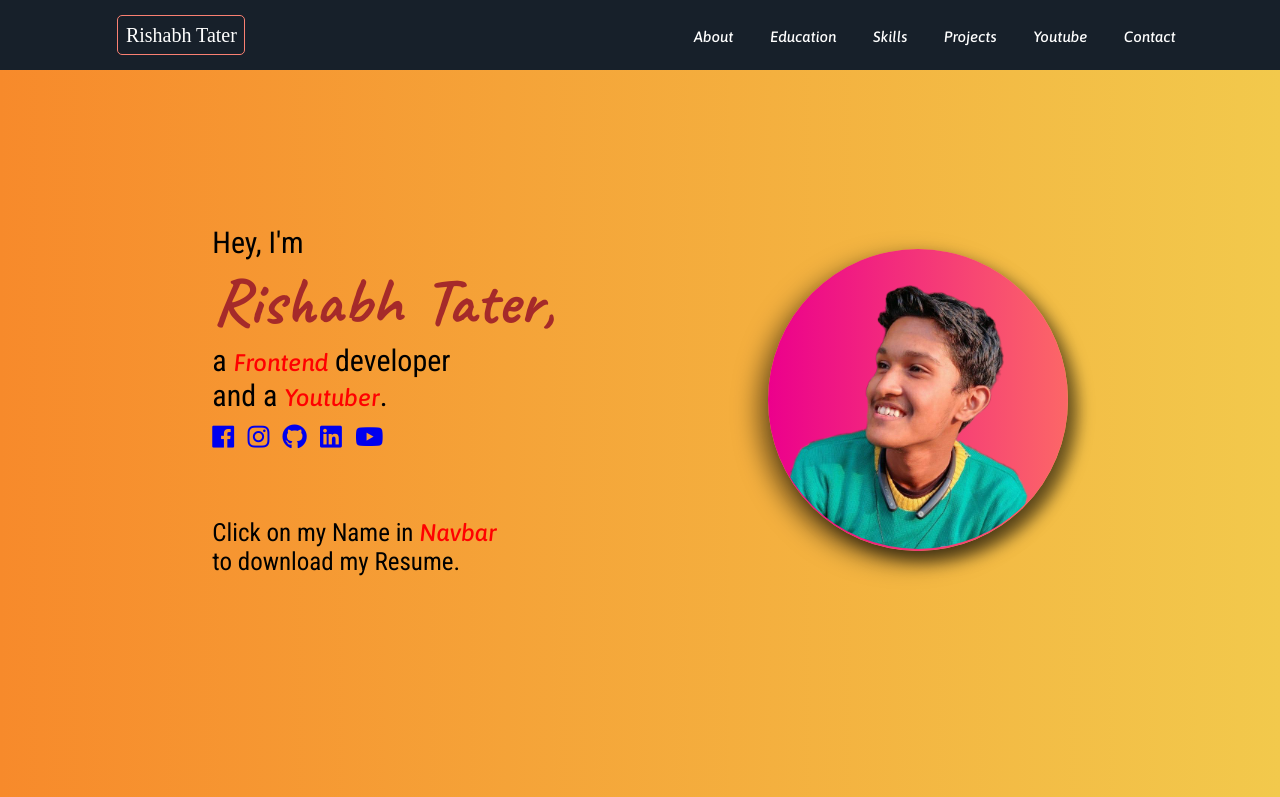
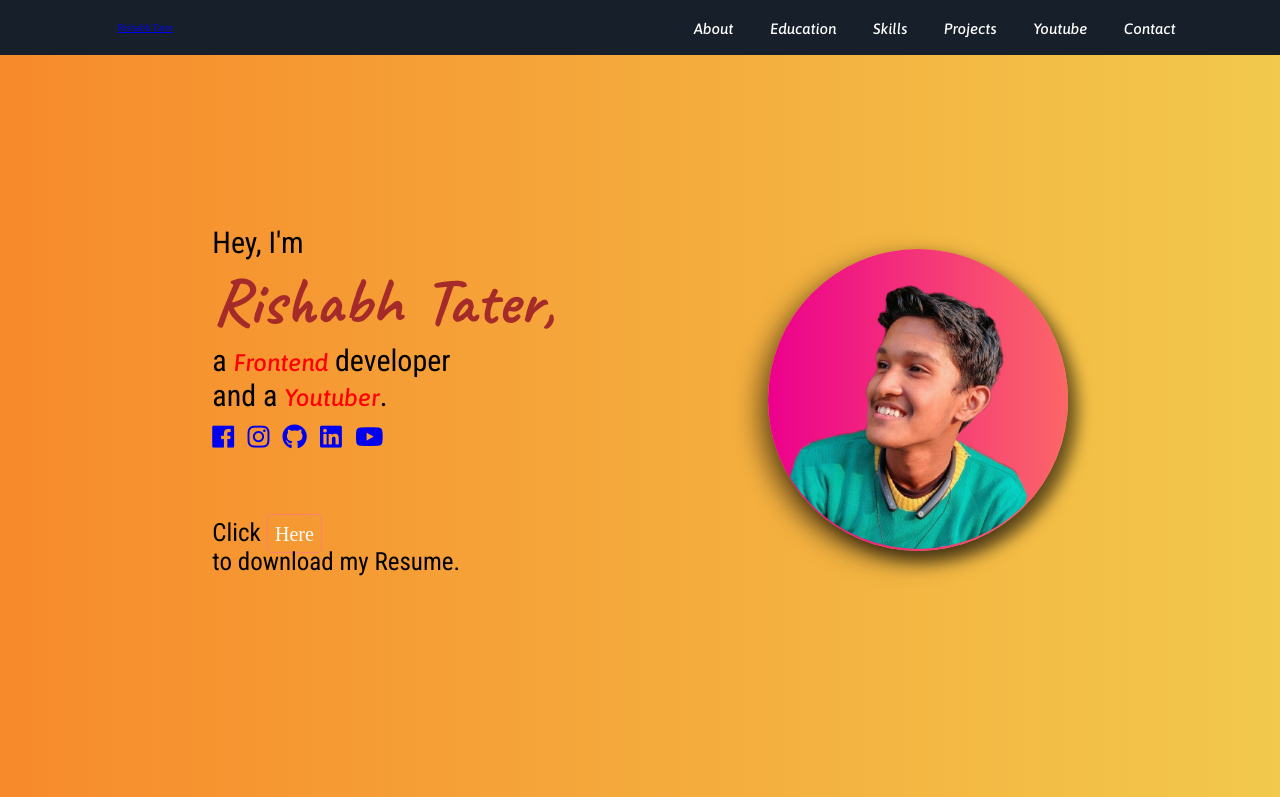
Before and after one commit to romaanchak-Rishabh/Rishabh-Tater, a plain HTML site: page index.html in a window 1280 px wide. Shown: the top 797 px of the page. Drawn offline with Linux system fonts and the light colour scheme.

Commit message:
Update index.html

```diff
--- a/index.html
+++ b/index.html
@@ -19,7 +19,7 @@
     <header>
         <div class="container">
             <div class="navbar">
-                <a href="https://drive.google.com/file/d/1iujD09l4aV9xZbKifI9uZVrEcY2ZutHC/view?usp=sharing" target="blank" id="resume">Rishabh Tater</a>
+                <a href="#">Rishabh Tater</a>
                 <nav>
                     <ul id="menu-list">
                         <li><a href="#about">about</a></li>
@@ -49,7 +49,7 @@
                 <a href="https://www.youtube.com/channel/UCxk4kccqpDaIa1E2rNcxSEA"><i class="fab fa-youtube"></i></a>
             </div>
             <br><br><br><br><br><br>
-            <p id="click-resume">Click on my Name in <span class="bold">Navbar</span><br>
+            <p id="click-resume">Click <span class="bold"><a href="https://drive.google.com/file/d/1iujD09l4aV9xZbKifI9uZVrEcY2ZutHC/view?usp=sharing" target="blank" id="resume">Here</span></a><br>
             to download my Resume.</p>
         </div>
         <div class="picture">
```
